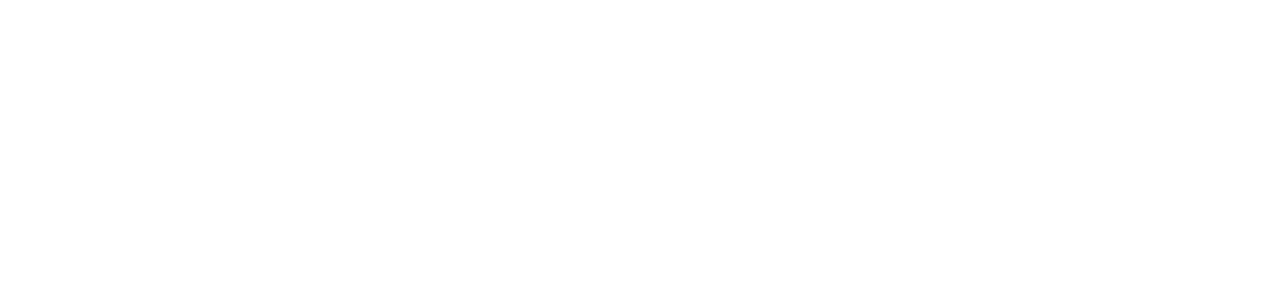
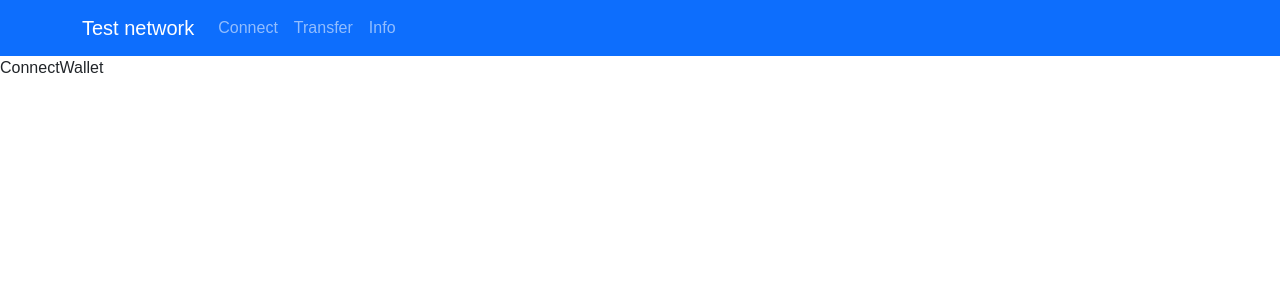
Before and after one commit to grekuu/nextrope-2, a React (Create React App) app: page / in a window 1280 px wide. Shown: the top 300 px of the page. Built offline with nearby package versions, Linux system fonts and the light colour scheme.

Commit message:
feat: routing

```diff
--- a/package.json
+++ b/package.json
@@ -10,8 +10,10 @@
     "bootstrap": "^5.3.2",
     "ethers": "^6.7.1",
     "react": "^18.2.0",
+    "react-bootstrap": "^2.8.0",
     "react-dom": "^18.2.0",
     "react-redux": "^8.1.2",
+    "react-router-dom": "^6.16.0",
     "react-scripts": "5.0.1",
     "web-vitals": "^2.1.4"
   },
--- a/src/App.js
+++ b/src/App.js
@@ -1,7 +1,23 @@
 import './index.scss'
+import ConnectWallet from './components/ConnectWallet/ConnectWallet'
+import FundsTransfer from './components/FundsTransfer/FundsTransfer'
+import WalletInfo from './components/WalletInfo/WalletInfo'
+import { BrowserRouter as Router, Route, Routes } from 'react-router-dom'
+import Header from './components/Header/Header'
 
 function App() {
-    return <></>
+    return (
+        <>
+            <Router>
+                <Header />
+                <Routes>
+                    <Route path="/" element={<ConnectWallet />} />
+                    <Route path="/funds-transfer" element={<FundsTransfer />}></Route>
+                    <Route path="/wallet-info" element={<WalletInfo />}></Route>
+                </Routes>
+            </Router>
+        </>
+    )
 }
 
 export default App
--- /dev/null
+++ b/src/components/ConnectWallet/ConnectWallet.jsx
@@ -0,0 +1,7 @@
+import './connectWallet.scss'
+
+const ConnectWallet = () => {
+    return <div>ConnectWallet</div>
+}
+
+export default ConnectWallet
--- /dev/null
+++ b/src/components/FundsTransfer/FundsTransfer.jsx
@@ -0,0 +1,7 @@
+import './fundsTransfer.scss'
+
+const FundsTransfer = () => {
+    return <div>FundsTransfer</div>
+}
+
+export default FundsTransfer
--- /dev/null
+++ b/src/components/Header/Header.jsx
@@ -0,0 +1,31 @@
+import './header.scss'
+import Container from 'react-bootstrap/Container'
+import Nav from 'react-bootstrap/Nav'
+import Navbar from 'react-bootstrap/Navbar'
+import { Link } from 'react-router-dom'
+
+const Header = () => {
+    return (
+        <Navbar expand="lg" bg="primary" data-bs-theme="dark">
+            <Container>
+                <Navbar.Brand href="#home">Test network</Navbar.Brand>
+                <Navbar.Toggle aria-controls="basic-navbar-nav" />
+                <Navbar.Collapse id="basic-navbar-nav">
+                    <Nav className="me-auto">
+                        <Link to="/" className="nav-link">
+                            Connect
+                        </Link>
+                        <Link to="/funds-transfer" className="nav-link">
+                            Transfer
+                        </Link>
+                        <Link to="/wallet-info" className="nav-link">
+                            Info
+                        </Link>
+                    </Nav>
+                </Navbar.Collapse>
+            </Container>
+        </Navbar>
+    )
+}
+
+export default Header
--- /dev/null
+++ b/src/components/WalletInfo/WalletInfo.jsx
@@ -0,0 +1,7 @@
+import './walletInfo.scss'
+
+const WalletInfo = () => {
+    return <div>WalletInfo</div>
+}
+
+export default WalletInfo
```
Also changed, not shown: src/components/ConnectWallet/connectWallet.scss (added), src/components/FundsTransfer/fundsTransfer.scss (added), src/components/Header/header.scss (added), src/components/WalletInfo/walletInfo.scss (added), 1 other file (tests, documents, lock files or other folders).
